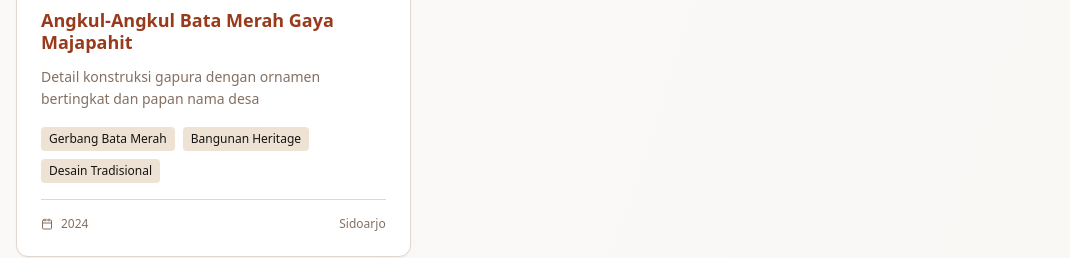
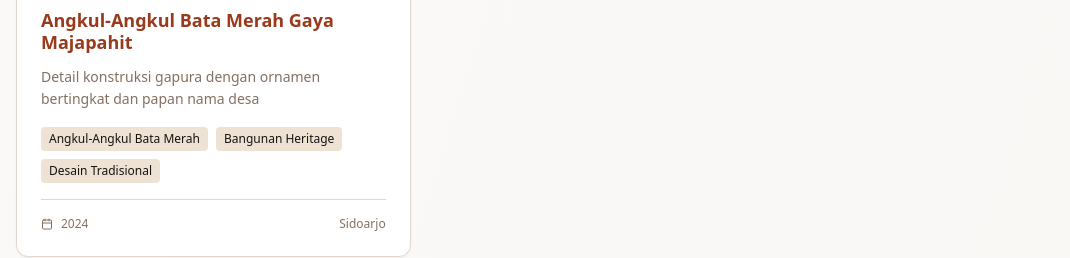
Before and after one commit to vzaepro/ssrmajapahit, a React (Vite) app: page / in a window 1280 px wide. Shown: the part 7400-7658 px from the top of the page, without its empty margins (0-1070 px from the left). Built offline with nearby package versions, Linux system fonts and the light colour scheme.

Commit message:
Update GallerySection.tsx

```diff
--- a/src/components/GallerySection.tsx
+++ b/src/components/GallerySection.tsx
@@ -191,7 +191,7 @@ const GallerySection = () => {
       description: 'Detail konstruksi gapura dengan ornamen bertingkat dan papan nama desa',
       before: true,
       image: '/lovable-uploads/angkul2.png',
-      tags: ['Gerbang Bata Merah', 'Bangunan Heritage', 'Desain Tradisional']
+      tags: ['Angkul-Angkul Bata Merah', 'Bangunan Heritage', 'Desain Tradisional']
     },
   ];
 
```
